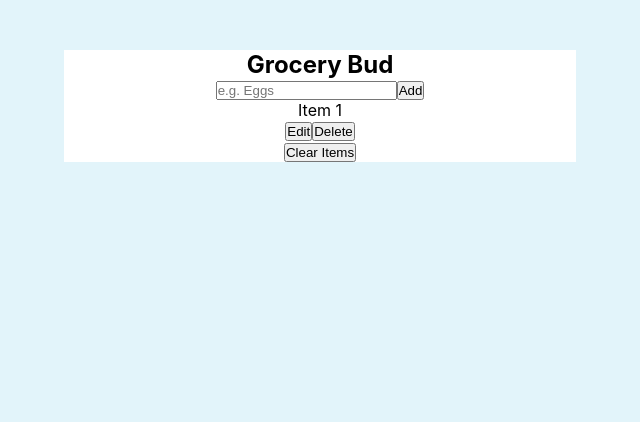
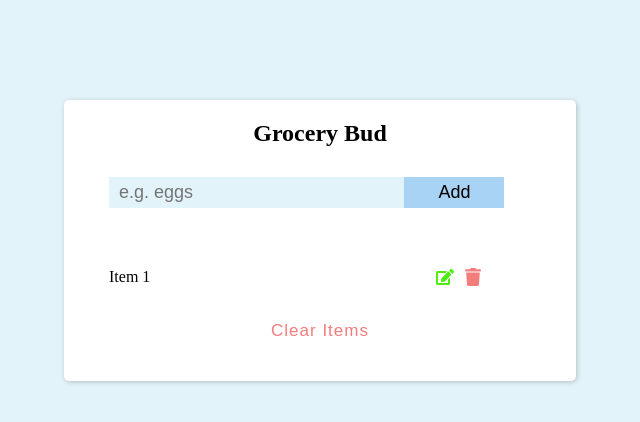
Before and after one commit to Asadfaraz/react-grocery-list, a React (Create React App) app: page / in a window 1280 px wide. Shown: the top 422 px of the page, without its empty margins (320-960 px from the left). Built offline with nearby package versions, Linux system fonts and the light colour scheme.

Commit message:
css added

```diff
--- a/package.json
+++ b/package.json
@@ -8,6 +8,7 @@
     "@testing-library/user-event": "^12.8.3",
     "react": "^17.0.2",
     "react-dom": "^17.0.2",
+    "react-icons": "^4.2.0",
     "react-scripts": "4.0.3",
     "web-vitals": "^1.1.1"
   },
--- a/src/App.css
+++ b/src/App.css
@@ -4,7 +4,12 @@ body {
 
 .main {
   width: 40%;
-  margin: 50px auto;
+  margin: 100px auto;
   background-color: white;
   text-align: center;
+  font-family: cursive;
+
+  padding: 20px 15px;
+  border-radius: 5px;
+  box-shadow: 1px 1px 5px rgb(179, 189, 192);
 }
--- a/src/components/InputSection.js
+++ b/src/components/InputSection.js
@@ -1,10 +1,11 @@
 import React from "react";
+import classes from "./inputSection.module.css";
 
 const InputSection = () => {
   return (
     <div>
       <form>
-        <input type="text" value="" placeholder="e.g. Eggs" />
+        <input type="text" value="" placeholder="e.g. eggs" />
         <button type="button">Add</button>
       </form>
     </div>
--- a/src/components/ListItems.js
+++ b/src/components/ListItems.js
@@ -1,15 +1,25 @@
 import React from "react";
+import classes from "./listItems.module.css";
+import { FaEdit, FaTrash } from "react-icons/fa";
 
 const ListItems = () => {
   return (
-    <div>
+    <div className={classes.main}>
       <article>
         <p>Item 1</p>
-        <button type="button">Edit</button>
-        <button type="button">Delete</button>
+        <div className={classes.buttons}>
+          <button type="button">
+            <FaEdit className={classes.btnEdit} />
+          </button>
+          <button type="button">
+            <FaTrash className={classes.btnDelete} />
+          </button>
+        </div>
       </article>
 
-      <button type="button">Clear Items</button>
+      <button type="button" className={classes.clearBtn}>
+        Clear Items
+      </button>
     </div>
   );
 };
--- /dev/null
+++ b/src/components/inputSection.module.css
@@ -0,0 +1,30 @@
+form {
+  padding: 10px;
+  margin: 20px;
+  /* background-color: gray; */
+  text-align: start;
+}
+
+input {
+  width: 70%;
+  padding: 5px 10px;
+
+  border: none;
+  outline: none;
+  background-color: rgb(226, 244, 250);
+  font-size: 18px;
+}
+form button {
+  width: 100px;
+  padding: 5px;
+  background-color: rgb(169, 211, 245);
+  border: none;
+  outline: none;
+  font-size: 18px;
+  cursor: pointer;
+}
+form button:hover {
+  background-color: cornflowerblue;
+  color: white;
+  transition: 0.8s;
+}
--- /dev/null
+++ b/src/components/listItems.module.css
@@ -0,0 +1,43 @@
+.main {
+  padding: 10px 20px;
+}
+article {
+  width: 90%;
+  display: flex;
+  justify-content: space-between;
+  margin: 15px 0;
+
+  padding: 5px 10px;
+  transition: 0.5s;
+}
+article:hover {
+  background-color: rgb(226, 244, 250);
+}
+.buttons button {
+  margin: 0 5px;
+  background: none;
+  border: none;
+  outline: none;
+  font-size: 18px;
+  cursor: pointer;
+}
+
+.btnEdit {
+  color: rgb(77, 238, 14);
+}
+.btnDelete {
+  color: rgb(243, 124, 124);
+}
+.clearBtn {
+  padding: 10px;
+  font-size: 17px;
+  border: none;
+  background: none;
+  outline: none;
+  letter-spacing: 1px;
+  color: rgb(243, 124, 124);
+  cursor: pointer;
+}
+.clearBtn:hover {
+  color: rgb(156, 19, 19);
+}
```
Also changed, not shown: 2 other files (tests, documents, lock files or other folders).
